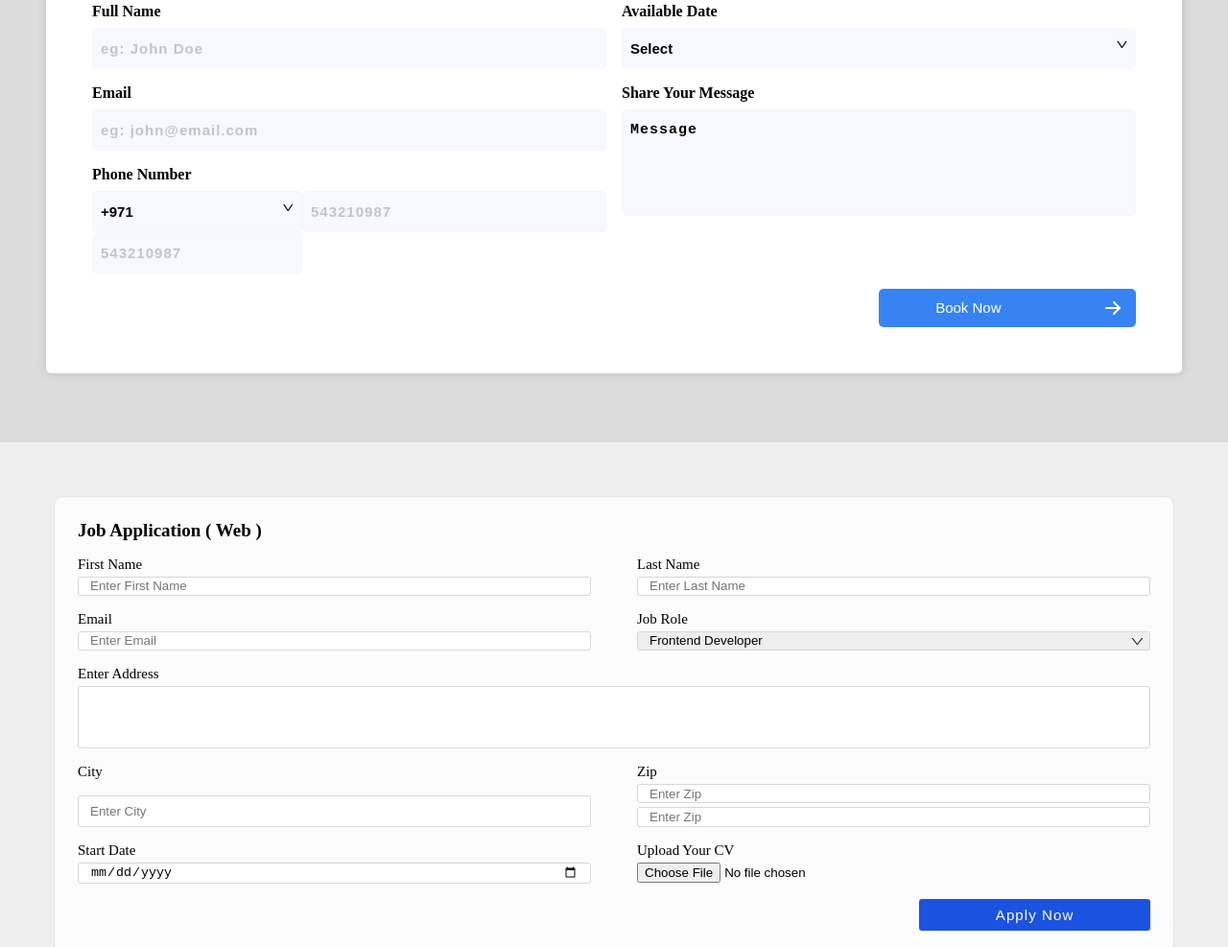
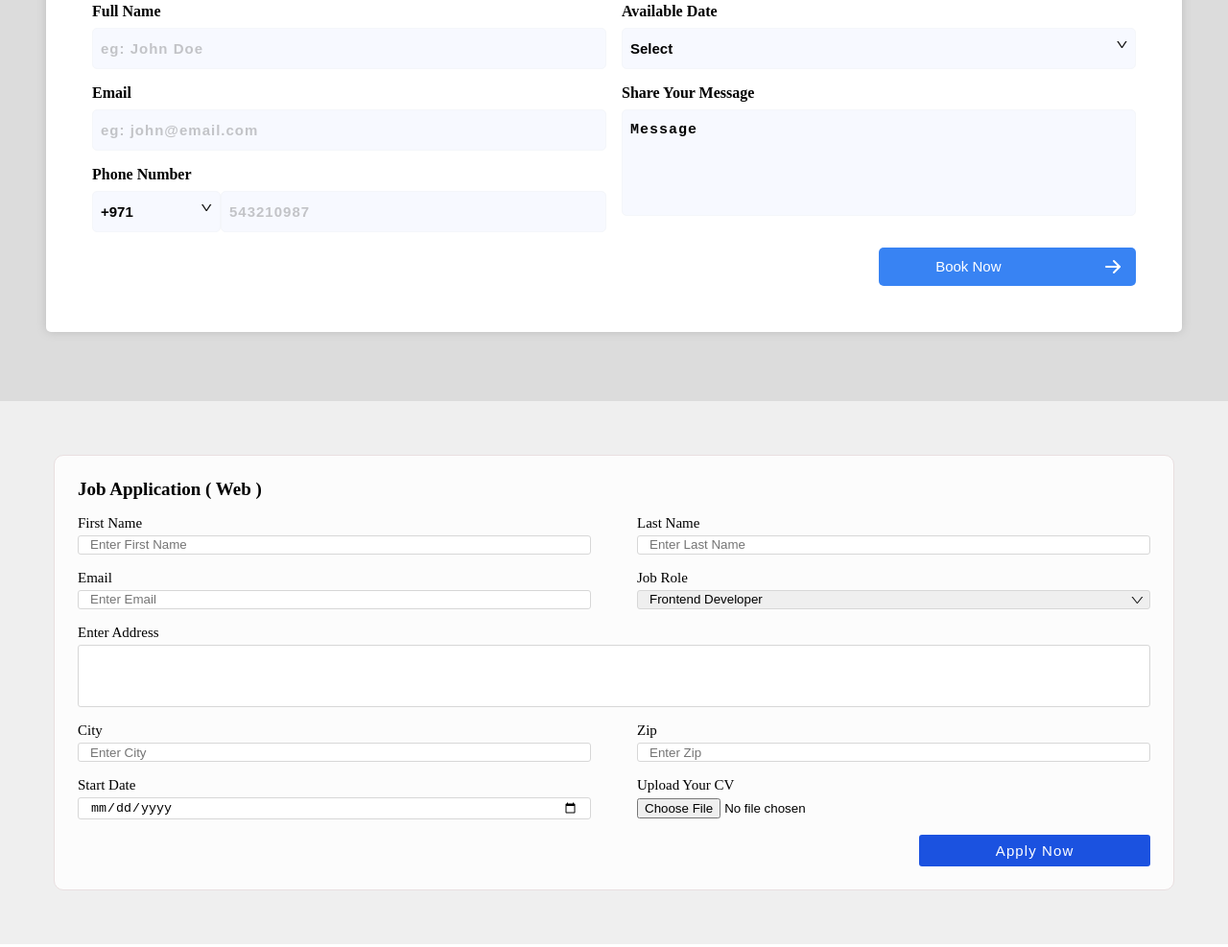
Before and after one commit to shint1015/forms-with-grid, a plain HTML site: page index.html in a window 1280 px wide. Shown: the part 1062-2049 px from the top of the page at 96% size. Drawn offline with Linux system fonts and the light colour scheme.

Commit message:
adjust style

```diff
--- a/common.css
+++ b/common.css
@@ -9,10 +9,6 @@ html, body {
     width: 100%;
     height: 100%;
 }
-body {
-    height: 1;
-}
-
 header {
     padding: 10px;
     background-color: black;
@@ -84,7 +80,6 @@ footer {
     justify-content: center;
     flex-direction: column;
     bottom: 0;
-    position: fixed;
 }
 
 footer nav {
--- a/index.css
+++ b/index.css
@@ -1,7 +1,3 @@
-
-main {
-    height: 500px;
-}
 main h1 {
     text-align: center;
 }
@@ -347,6 +343,7 @@ img.paragraph_img {
 #form4-area {
     background: #efefef;
     padding: 2rem;
+    margin-bottom: 4rem;
 }
 
 .form4-container {
--- a/index.html
+++ b/index.html
@@ -87,7 +87,6 @@
                                             <option value="+81">+81</option>
                                         </select>
                                     </div>
-                                    <input class="input-phone input-common" name="phone-number" type="tel" placeholder="543210987">
                                     <input class="input-phone input-common" name="phone-number" type="tel" placeholder="543210987" pattern="^\d{10}$">
                                 </div>
                             </div>
@@ -167,7 +166,6 @@
                         </div>
                         <div class="input-zip-container common-container">
                             <label for="zip">Zip</label>
-                            <input class="input-zip input-common" name="zip" type="text" placeholder="Enter Zip">
                             <input class="input-zip input-common" name="zip" type="text" placeholder="Enter Zip" pattern="^[A-Za-z]\d[A-Za-z][ -]?\d[A-Za-z]\d$">
                         </div>
                         <div class="input-start-date-container common-container">
```
